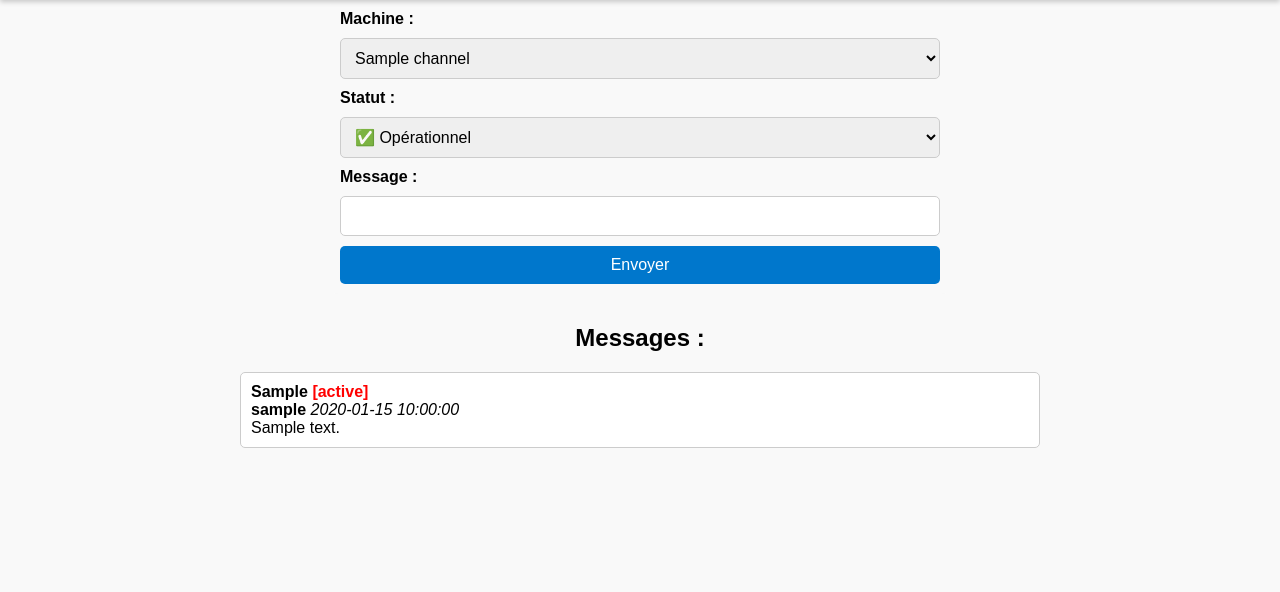
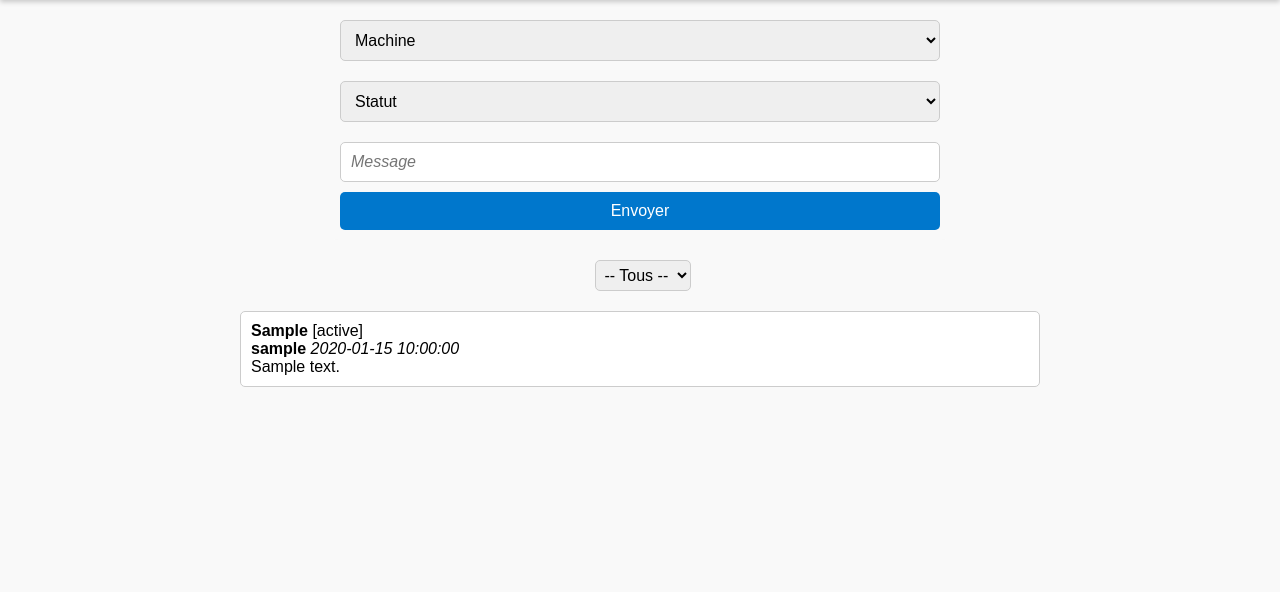
Before and after one commit to BIBIBG4/Engins-062025, a Flask app: page / in a window 1280 px wide. Shown: the part 60-652 px from the top of the page. Run offline with Flask 3, Linux system fonts and the light colour scheme; the visitor is signed in with stand-in values (Sample User, id 1); tables that the repository leaves empty hold one stand-in row (values such as "Sample post"); some libraries are stand-ins or nearby versions.

Commit message:
Add files via upload

```diff
--- a/ajout.py
+++ b/ajout.py
@@ -8,7 +8,7 @@ role = 'admin'
 with sqlite3.connect("messages.db") as conn:
     c = conn.cursor()
     hashed_pw = generate_password_hash(password)
-    c.execute("INSERT INTO users (username, password) VALUES (?, ?)", (username, hashed_pw))
+    c.execute("INSERT INTO users (username, password) VALUES (%s, %s)", (username, hashed_pw))
     conn.commit()
 
 print("Utilisateur ajouté !")
--- a/app.py
+++ b/app.py
@@ -1,14 +1,14 @@
 from flask import Flask, render_template, request, redirect, url_for, session
-from routes import init_routes
+from flask_socketio import SocketIO
+from werkzeug.security import generate_password_hash, check_password_hash
+import os
+import sqlite3
 from db import init_db
-from werkzeug.security import generate_password_hash, check_password_hash
-import sqlite3
-import os
 
-app = Flask(__name__)
-app.secret_key = "votre_clé_secrète"  # Change cette clé pour la sécurité
+socketio = SocketIO()
 
-init_db()         # initialise la base au lancement
+
+
 
 def create_default_admin():
     admin_username = "admin"
@@ -31,13 +31,22 @@ def create_default_admin():
         print("Utilisateur admin par défaut créé")
     else:
         print("Utilisateur admin déjà existant")
-
     conn.close()
 
-create_default_admin()
 
-init_routes(app)  # enregistre les routes
+def create_app():
+    app = Flask(__name__)
+    app.secret_key = "votre_clé_secrète"  # Change cette clé pour la sécurité
+
+    init_db()         # initialise la base au lancement
+    create_default_admin()
+    from routes import init_routes
+    init_routes(app, socketio)  # enregistre les routes
+    socketio.init_app(app)
+    return app
+
+app = create_app()
 
 if __name__ == "__main__":
-    port = int(os.environ.get("PORT", 5000))
-    app.run(host="0.0.0.0", port=port, debug=True)
+    port = int(os.environ.get("PORT", 5050))
+    socketio.run(app, host="0.0.0.0", port=port, debug=True)
--- a/requirements.txt
+++ b/requirements.txt
@@ -26,3 +26,6 @@ tzdata==2024.1
 virtualenv==20.26.3
 Werkzeug==3.1.3
 wsproto==1.2.0
+flask-socketio
+eventlet
+psycopg2-binary
--- a/routes.py
+++ b/routes.py
@@ -1,10 +1,11 @@
-from flask import render_template, request, redirect, url_for, Flask, session, flash
+from flask import render_template, request, redirect, url_for, session, flash
 from db import get_db_connection
-from datetime import datetime
+from datetime import datetime, timedelta
 import sqlite3
 from werkzeug.security import check_password_hash, generate_password_hash
+from flask_socketio import emit
 
-def init_routes(app):
+def init_routes(app, socketio):
 
     @app.route("/", methods=["GET", "POST"])
     def chat():
@@ -19,22 +20,43 @@ def init_routes(app):
 
             conn = get_db_connection()
             c = conn.cursor()
-            c.execute("INSERT INTO messages (username, status, message, machine, timestamp) VALUES (?, ?, ?, ?, ?)",
+            c.execute("INSERT INTO messages (username, status, message, machine, timestamp) VALUES (%s, %s, %s, %s, %s)",
                       (username, status, message, machine, timestamp))
             conn.commit()
             conn.close()
             return redirect("/")
 
+
+        utilisateur = request.args.get('utilisateur')
+        recent = request.args.get('recent')
+
+        query = "SELECT username, status, message, machine, timestamp FROM messages WHERE 1=1"
+        params = []
+
+        if utilisateur:
+            query += " AND username = %s"
+            params.append(utilisateur)
+
+        if recent == "1":
+            query += " AND timestamp >= datetime('now', '-1 day')"
+
+        query += " ORDER BY id DESC"
+
         conn = get_db_connection()
         c = conn.cursor()
-        c.execute("SELECT username, status, message, machine, timestamp FROM messages ORDER BY id DESC")
+        c.execute(query, params)
         messages = c.fetchall()
 
         c.execute("SELECT name FROM channels")
         machines = [row["name"] for row in c.fetchall()]
+
+        c.execute("SELECT DISTINCT username FROM messages")
+        users = [row["username"] for row in c.fetchall()]
         conn.close()
 
-        return render_template("chat.html", messages=messages, machines=machines, title="Messagerie")
+
+
+        return render_template("chat.html", messages=messages, machines=machines, users= users, title="Messagerie")
 
 
     @app.route("/canaux", methods=["GET", "POST"])
@@ -48,18 +70,18 @@ def init_routes(app):
             action = request.form["action"]
             if action == "add":
                 try:
-                    c.execute("INSERT INTO channels (name) VALUES (?)", (name,))
+                    c.execute("INSERT INTO channels (name) VALUES (%s)", (name,))
                 except Exception:
                     pass
             elif action == "delete":
-                c.execute("DELETE FROM channels WHERE name = ?", (name,))
+                c.execute("DELETE FROM channels WHERE name = %s", (name,))
             conn.commit()
 
         c.execute("SELECT name FROM channels ORDER BY name ASC")
         channel_names = [row["name"] for row in c.fetchall()]
         channels = []
         for name in channel_names:
-            c.execute("SELECT message, status FROM messages WHERE machine LIKE ? ORDER BY id DESC LIMIT 1", (name,))
+            c.execute("SELECT message, status FROM messages WHERE machine LIKE %s ORDER BY id DESC LIMIT 1", (name,))
             result = c.fetchone()
             last_message = result["message"] if result else None
             last_status = result["status"] if result else None
@@ -82,7 +104,7 @@ def init_routes(app):
 
             conn = get_db_connection()
             c = conn.cursor()
-            c.execute("INSERT INTO messages (username, status, message, machine, timestamp) VALUES (?, ?, ?, ?, ?)",
+            c.execute("INSERT INTO messages (username, status, message, machine, timestamp) VALUES (%s, %s, %s, %s, %s)",
                       (username, status, message, machine, timestamp))
             conn.commit()
             conn.close()
@@ -90,7 +112,7 @@ def init_routes(app):
 
         conn = get_db_connection()
         c = conn.cursor()
-        c.execute("SELECT username, status, message, machine, timestamp FROM messages WHERE machine LIKE ? ORDER BY id DESC", (nom,))
+        c.execute("SELECT username, status, message, machine, timestamp FROM messages WHERE machine LIKE %s ORDER BY id DESC", (nom,))
         messages = c.fetchall()
         conn.close()
         return render_template("canal.html", canal=nom, messages=messages, title = nom)
@@ -103,7 +125,7 @@ def init_routes(app):
 
             with sqlite3.connect("messages.db") as conn:
                 c = conn.cursor()
-                c.execute("SELECT password, role FROM users WHERE username = ?", (username,))
+                c.execute("SELECT password, role FROM users WHERE username = %s", (username,))
                 result = c.fetchone()
 
                 if result and check_password_hash(result[0], password):
@@ -128,7 +150,7 @@ def init_routes(app):
                 return redirect(url_for("login"))
 
             c = conn.cursor()
-            c.execute("CREATE TABLE IF NOT EXISTS users (username TEXT PRIMARY KEY, password TEXT)")
+            c.execute("CREATE TABLE IF NOT EXISTS users (username TEXT PRIMARY KEY, password TEXT, role TEXT)")
 
             # Ajouter un utilisateur
             if request.method == "POST":
@@ -139,14 +161,14 @@ def init_routes(app):
                     hashed_password = generate_password_hash(password)
                     role = request.form.get("role", "user")
                     try:
-                        c.execute("INSERT INTO users (username, password, role) VALUES (?, ?, ?)", (username, hashed_password, role))
+                        c.execute("INSERT INTO users (username, password, role) VALUES (%s, %s, %s)", (username, hashed_password, role))
                         conn.commit()
                         flash("Utilisateur ajouté", "success")
                     except sqlite3.IntegrityError:
                         flash("Nom d'utilisateur déjà utilisé", "error")
                 elif action == "delete":
                     username = request.form["username"]
-                    c.execute("DELETE FROM users WHERE username = ?", (username,))
+                    c.execute("DELETE FROM users WHERE username = %s", (username,))
                     conn.commit()
                     flash(f"Utilisateur {username} supprimé", "success")
 
@@ -155,3 +177,8 @@ def init_routes(app):
             utilisateurs = c.fetchall()
 
         return render_template("utilisateurs.html", utilisateurs=utilisateurs, title = "Utilisateurs")
+
+
+    @socketio.on('new_message')
+    def handle_new_message(data):
+        emit('message_received', data, broadcast=True)
--- a/templates/canal.html
+++ b/templates/canal.html
@@ -125,7 +125,7 @@
 </div>
 
 <h2>Messages du canal</h2>
-
+<div id="chat"></div>
     {% for msg in messages %}
         <div class="message">
             <div class="header">
@@ -138,5 +138,7 @@
     {% else %}
         <p style="text-align:center;">Aucun message pour ce canal.</p>
     {% endfor %}
+    </div>
+<script src="https://cdn.socket.io/4.0.0/socket.io.min.js"></script>
 
 {% endblock %}
--- a/templates/chat.html
+++ b/templates/chat.html
@@ -55,10 +55,37 @@
         font-weight: bold;
     }
 
+    .statut-degrade {
+        color: rgb(255, 115, 0);
+        font-weight: bold;
+    }
+
     .statut-casse {
         color: red;
         font-weight: bold;
     }
+
+    .filtres-container {
+        display: flex;
+        justify-content: center;
+        align-items: center;
+        gap: 20px;
+        flex-wrap: wrap;
+        margin: 20px auto;
+        max-width: 600px;
+    }
+
+    .filtres-container label {
+        font-weight: normal;
+        margin-right: 5px;
+    }
+
+    .filtres-container select,
+    .filtres-container input[type="checkbox"] {
+        padding: 5px;
+        font-size: 1em;
+    }
+
 
     @media (max-width: 768px) {
         .form-container {
@@ -73,33 +100,74 @@
 
 <div class="form-container">
     <form method="POST">
-        <label for="machine">Machine :</label>
+        <!-- Machine -->
+        <label for="machine"></label>
         <select name="machine" id="machine" required>
+            <option value="" disabled selected hidden style="color: #aaa; font-style: italic;">Machine</option>
             {% for m in machines %}
                 <option value="{{ m }}">{{ m }}</option>
             {% endfor %}
         </select>
 
-        <label for="status">Statut :</label>
-        <select name="status" id="status">
+        <!-- Statut -->
+        <label for="status"></label>
+        <select name="status" id="status" required>
+            <option value="" disabled selected hidden style="color: #aaa; font-style: italic;">Statut</option>
             <option value="opérationnel">✅ Opérationnel</option>
+            <option value="dégradé">⚠️ Dégradé</option>
             <option value="cassé">❌ Cassé</option>
         </select>
 
-        <label for="message">Message :</label>
-        <input type="text" name="message" id="message" required>
+        <!-- Message -->
+        <label for="message"></label>
+        <input type="text" name="message" id="message" placeholder="Message"
+            style="font-style: italic; color: #aaa;"
+            onfocus="this.style.color='#000'; this.style.fontStyle='normal';"
+            onblur="if(this.value==''){this.style.color='#aaa'; this.style.fontStyle='italic';}" required>
 
         <button type="submit">Envoyer</button>
     </form>
 </div>
 
-<h2 style="text-align:center; margin-top: 30px;">Messages :</h2>
+<form method="GET" id="filtreForm" style="max-width: 600px; margin: 20px auto; display: flex; justify-content: center; align-items: center; gap: 15px; flex-wrap: wrap;">
+
+    <!-- Filtre utilisateur -->
+    <div style="display: flex; align-items: center; gap: 5px;">
+        <label for="utilisateur"></label>
+        <select name="utilisateur" id="utilisateur" style="padding: 5px;">
+            <option value="">-- Tous --</option>
+            {% for user in users %}
+                <option value="{{ user }}" {% if request.args.get('utilisateur') == user %}selected{% endif %}>{{ user }}</option>
+            {% endfor %}
+        </select>
+    </div>
+
+    <!-- Filtre 24h -->
+    <!--<div style="display: flex; align-items: center; gap: 5px;">
+        <label for="recent">24h :</label>
+        <input type="checkbox" name="recent" id="recent" value="1" {% if request.args.get('recent') == '1' %}checked{% endif %}>
+    </div>-->
+</form>
+
+<script>
+    document.getElementById('utilisateur').addEventListener('change', function() {
+        document.getElementById('filtreForm').submit();
+    });
+
+    document.getElementById('recent').addEventListener('change', function() {
+        document.getElementById('filtreForm').submit();
+    });
+</script>
+
+
+
+
 
 <div style="max-width: 800px; margin: 0 auto;">
     {% for username, status, msg, machine, timestamp in messages %}
         <div class="message">
             <strong>{{ machine }}</strong>
-            <span class="{{ 'statut-oper' if status == 'opérationnel' else 'statut-casse' }}">
+            <span class="{% if status == 'opérationnel' %}statut-oper{% elif status == 'cassé' %}statut-casse{% elif status == 'dégradé' %}statut-degrade{% else %}statut-inconnu{% endif %}">
                 [{{ status }}]
             </span><br>
             <strong>{{ username }}</strong> <em>{{ timestamp }}</em><br>
```
Also changed, not shown: db.py (+7 -0 lines), schema.sql (added, +13 -0 lines), templates/manage_channels.html (+41 -7 lines). Lines whose indentation alone changed are shown as unchanged.
